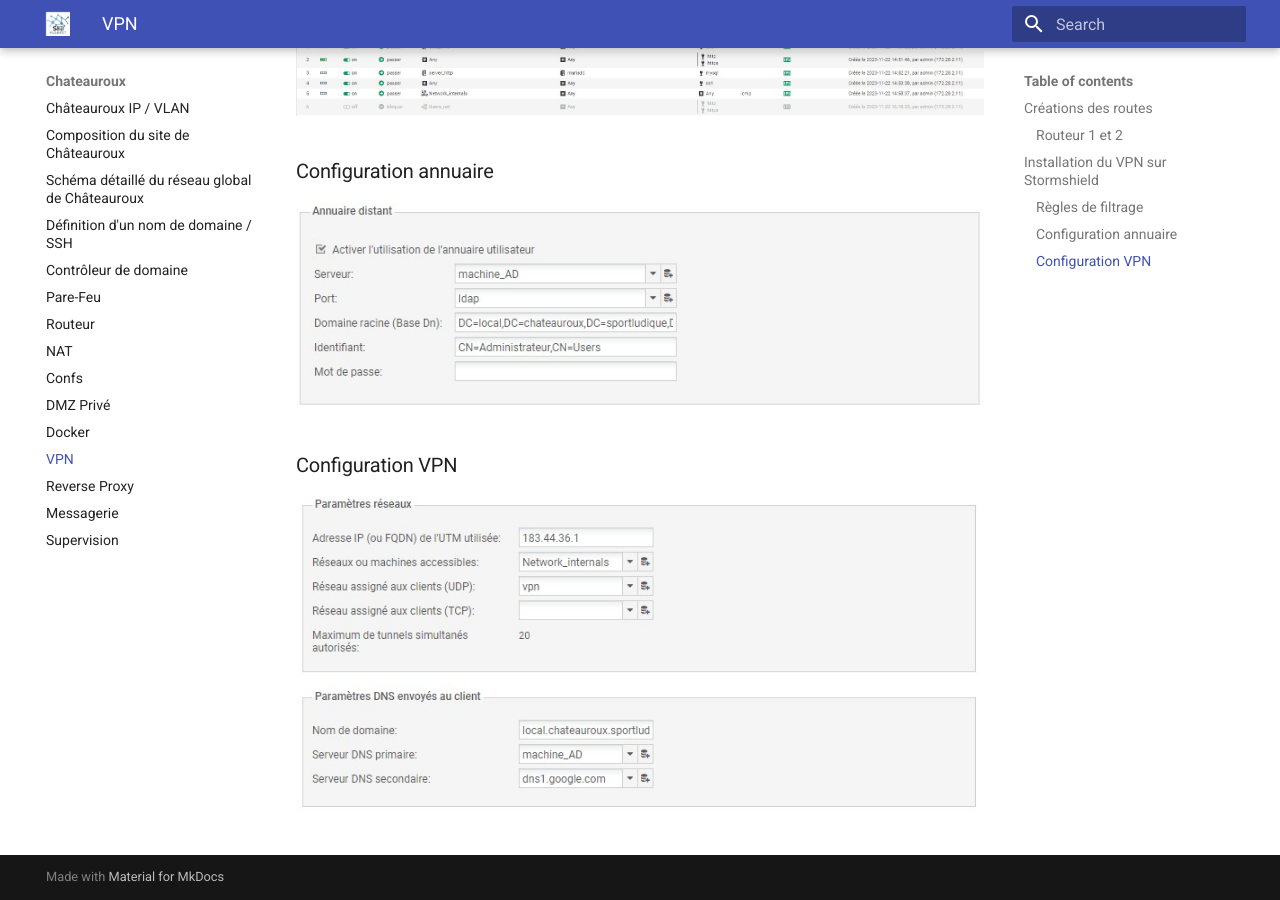
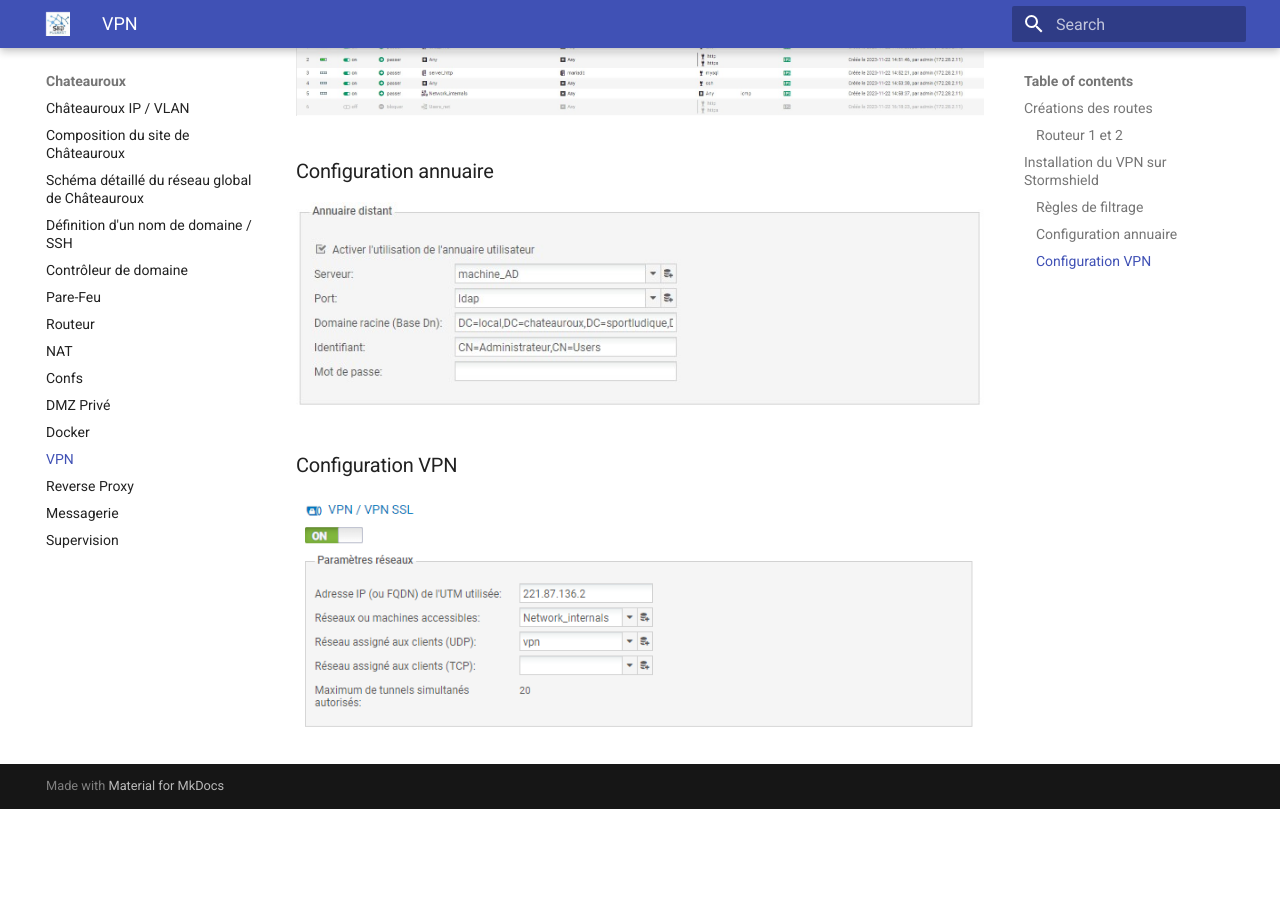
Before and after one commit to DevinFulbert/Chateauroux2024, an MkDocs documentation site: the page built from docs/VPN.md, in a window 1280 px wide and 900 px high, scrolled down 591 px. Built offline with MkDocs 1.6.1 and Material for MkDocs 9.7.7, drawn with Linux system fonts in a browser that asks for light colours; after the commit the page ends 1400 px from its top, so only the background shows below that.

Commit message:
Update VPN.md

```diff
--- a/docs/VPN.md
+++ b/docs/VPN.md
@@ -20,4 +20,4 @@
 
 ### Configuration VPN
 
-![vpn conf](./img/vpn.jpg)
+![vpn conf](./img/VPN_Adresse.png)
```
